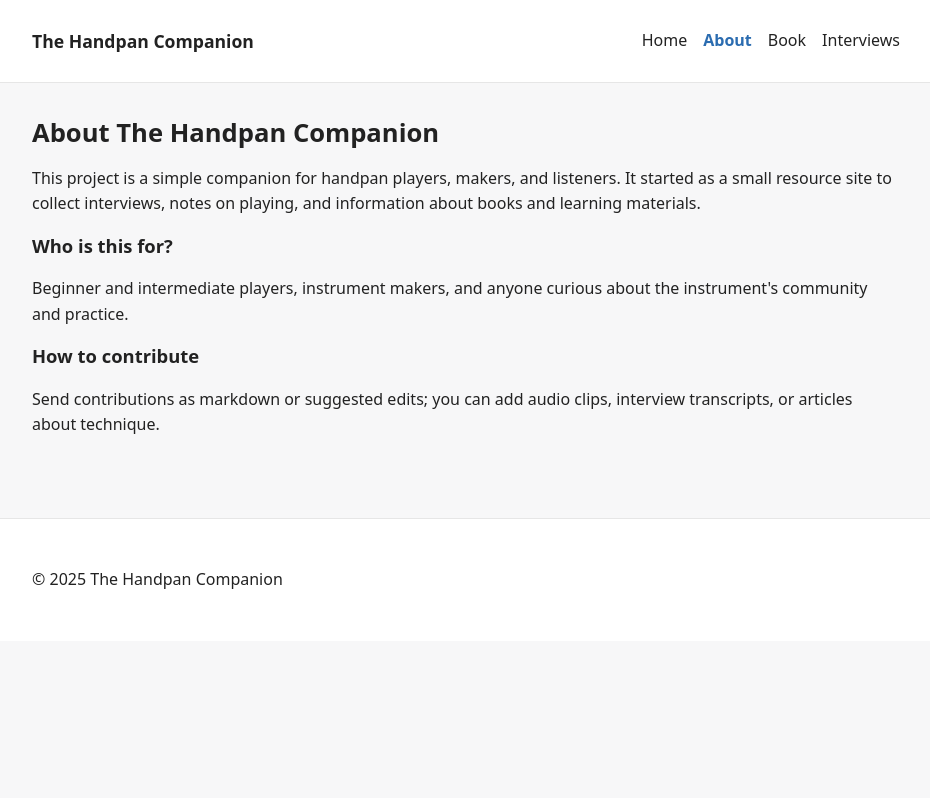
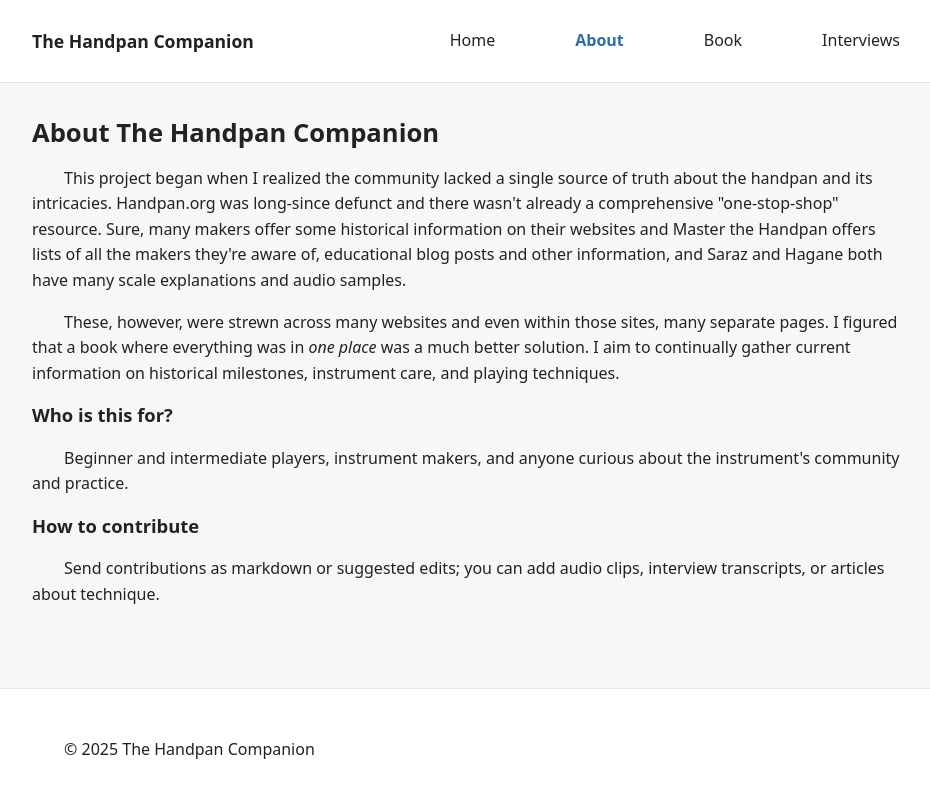
Before and after one commit to jt-berg-whitt/TheHandpanCompanion, a React (Vite) app: page /about in a window 1280 px wide. Shown: the top 798 px of the page, without its empty margins (174-1104 px from the left). Built offline with nearby package versions, Linux system fonts and the light colour scheme.

Commit message:
Updating pages, testing gh pages deployment

```diff
--- a/src/index.css
+++ b/src/index.css
@@ -23,7 +23,7 @@ section h2{margin-top:0}
 h1.logo{font-size:1.1rem}
 h2{font-size:1.6rem;margin-bottom:0.25rem}
 h3{font-size:1.15rem;margin-top:1rem}
-p,li{line-height:1.6}
+p,li{line-height:1.6;text-indent: 2em;}
 
 
 @media(max-width:600px){
--- a/src/pages/About.jsx
+++ b/src/pages/About.jsx
@@ -4,10 +4,9 @@ export default function About(){
   return (
     <section aria-labelledby="about-heading">
       <h2 id="about-heading">About The Handpan Companion</h2>
-      <p>
-        This project is a simple companion for handpan players, makers, and listeners. It started as a small resource site to collect
-        interviews, notes on playing, and information about books and learning materials.
-      </p>
+      <p>This project began when I realized the community lacked a single source of truth about the handpan and its intricacies. Handpan.org was long-since defunct and there wasn't already a comprehensive "one-stop-shop" resource. Sure, many makers offer some historical information on their websites and Master the Handpan offers lists of all the makers they're aware of, educational blog posts and other information, and Saraz and Hagane both have many scale explanations and audio samples.</p>
+
+      <p>These, however, were strewn across many websites and even within those sites, many separate pages. I figured that a book where everything was in <i>one place</i> was a much better solution. I aim to continually gather current information on historical milestones, instrument care, and playing techniques.</p>
 
       <h3>Who is this for?</h3>
       <p>Beginner and intermediate players, instrument makers, and anyone curious about the instrument's community and practice.</p>
```
